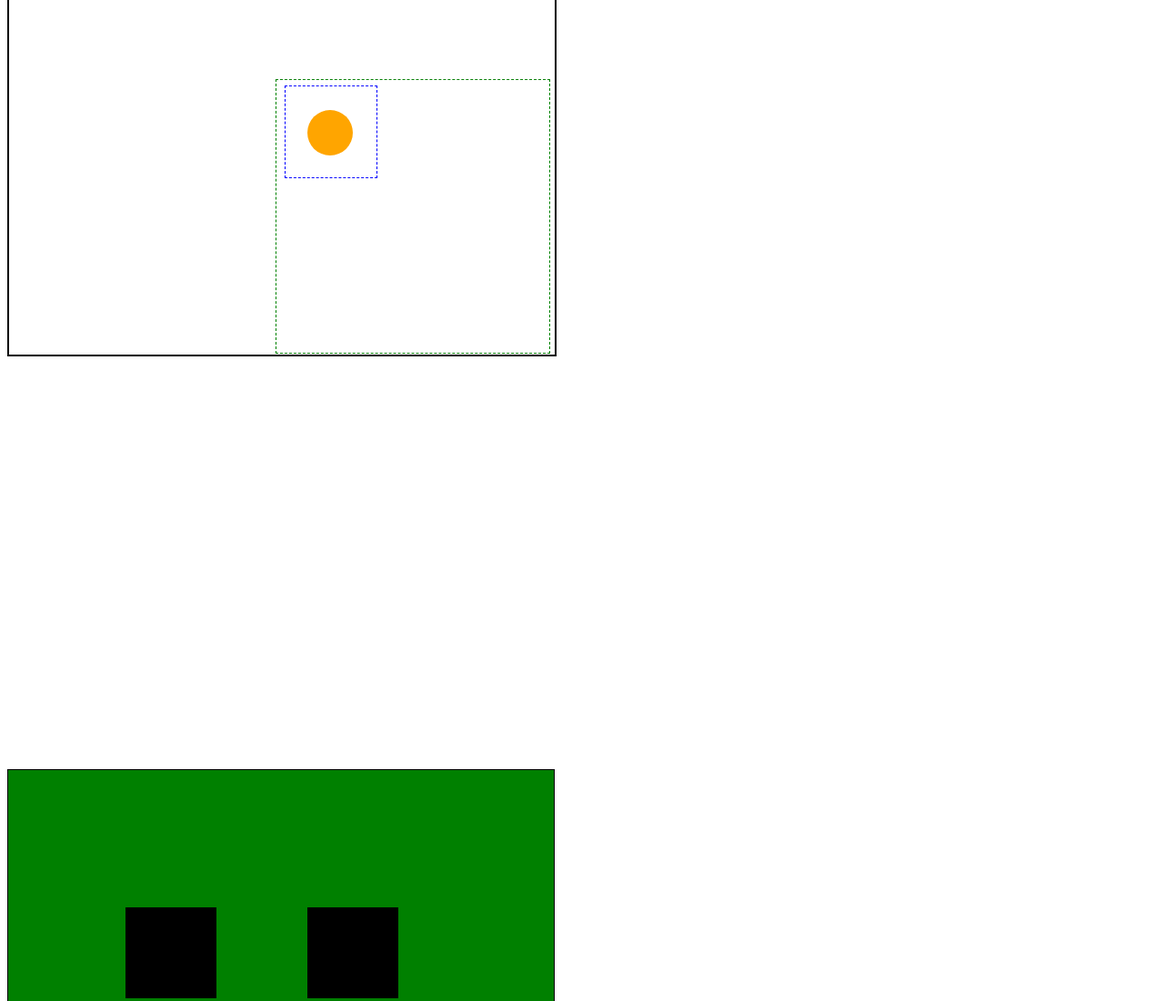
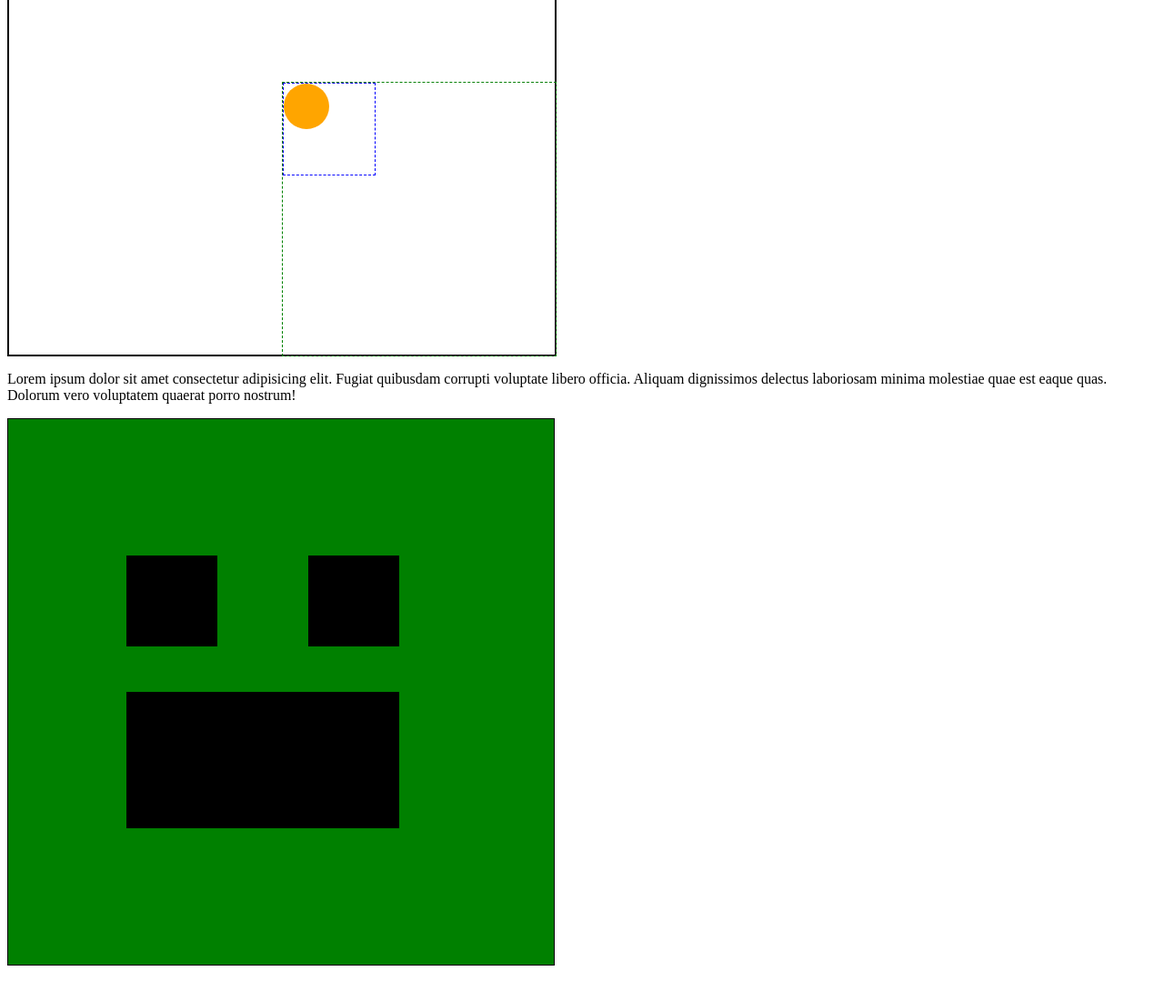
Before and after one commit to Gipsy1403/projet-position, a plain HTML site: page index.html in a window 1280 px wide. Shown: the part 220-1321 px from the top of the page at 91% size. After the commit the page ends 1290 px from the top, so only its background shows below. Drawn offline with Linux system fonts and the light colour scheme.

Commit message:
deuxieme tentative

```diff
--- a/ASSETS/CSS/style.css
+++ b/ASSETS/CSS/style.css
@@ -9,16 +9,16 @@
     height: 300px;
     border: 1px dashed green;
     position: relative;
-    left: 295px;
-    bottom: 305px;
+    left: 300px;
+    top: 300px;
+
 }
 .pttcarre{
     width: 100px;
     height: 100px;
     border: 1px dashed blue;
     position: relative;
-    left: 305px;
-    bottom: 600px;
+
 }
 
 .rond{
@@ -27,8 +27,8 @@
     border-radius: 50%;
     background-color: orange;
     position: relative;
-    left: 330px;
-    bottom: 675px;
+    padding: auto;
+
 }
 
 .gdcarre1{
@@ -44,7 +44,7 @@
     background-color: black;
     position: relative;
     left: 130px;
-    bottom: 450px;
+    top: 150px;
 }
 
 .pttcarre3{
@@ -53,7 +53,7 @@
     background-color: black;
     position: relative;
     left: 330px;
-    bottom: 550px;
+    top: 50px;
 }
 
 .rectangle{
@@ -62,5 +62,5 @@
     background-color: black;
     position: relative;
     left: 130px;
-    bottom: 500px;
+    top: 100px;
 }
--- a/index.html
+++ b/index.html
@@ -7,14 +7,20 @@
     <title>Document</title>
 </head>
 <body>
-    <div class="gdcarre"></div>
-    <div class="mycarre"></div>
-    <div class="pttcarre"></div>
-    <div class="rond"></div>
+    <div class="gdcarre">
+        <div class="mycarre">
+            <div class="pttcarre">
+                <div class="rond"></div>
+            </div>
+        </div>
+    </div>
 
-    <div class="gdcarre1"></div>
-    <div class="pttcarre2"></div>
-    <div class="pttcarre3"></div>
-    <div class="rectangle"></div>
+    <p>Lorem ipsum dolor sit amet consectetur adipisicing elit. Fugiat quibusdam corrupti voluptate libero officia. Aliquam dignissimos delectus laboriosam minima molestiae quae est eaque quas. Dolorum vero voluptatem quaerat porro nostrum!</p>
+
+    <div class="gdcarre1">
+        <div class="pttcarre2"></div>
+        <div class="pttcarre3"></div>
+        <div class="rectangle"></div>
+    </div>
 </body>
 </html>
```
